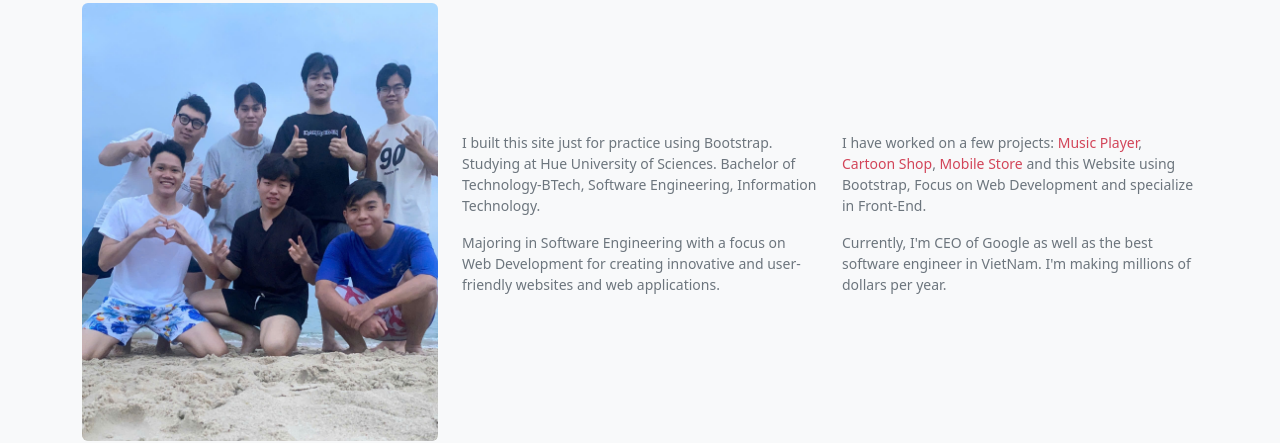
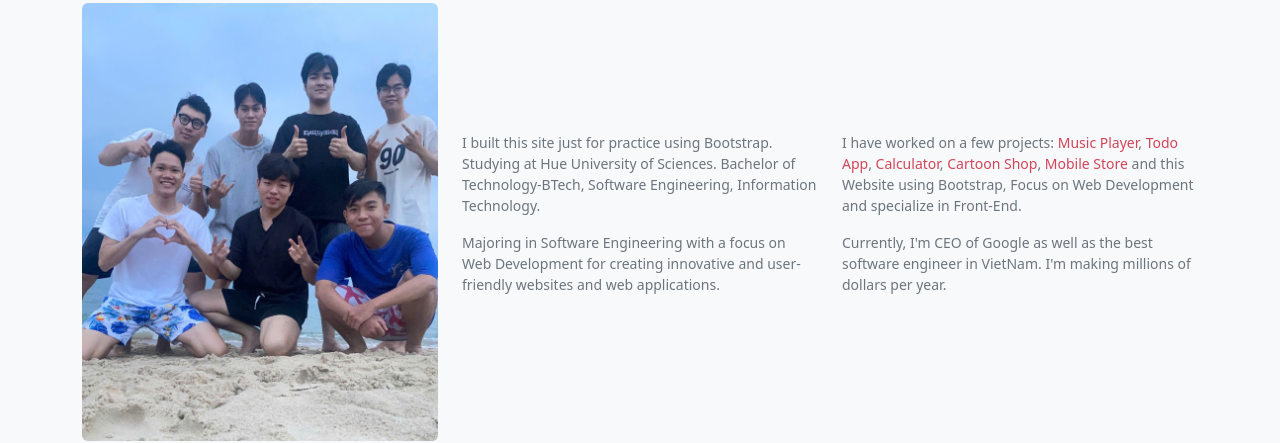
Before and after one commit to NDTue/Bootstrap_Project, a plain HTML site: page about.html in a window 1280 px wide. Shown: the part 800-1243 px from the top of the page. Drawn offline with nearby package versions, Linux system fonts and the light colour scheme.

Commit message:
modified

```diff
--- a/about.html
+++ b/about.html
@@ -145,6 +145,10 @@
                         I have worked on a few projects:
                         <a class="text-decoration-none" style="color: var(--btn-color);" href="https://music-player-ndtues-projects.vercel.app/"
                             target="_blank">Music Player</a>,
+                        <a class="text-decoration-none" style="color: var(--btn-color);" href="https://ndtue.github.io/Todo_App/"
+                            target="_blank">Todo App</a>,
+                        <a class="text-decoration-none" style="color: var(--btn-color);" href="https://ndtue.github.io/Calculator/"
+                            target="_blank">Calculator</a>,
                         <a class="text-decoration-none" style="color: var(--btn-color);" href="https://cartoon-shop.vercel.app/"
                             target="_blank">Cartoon Shop</a>,
                         <a class="text-decoration-none" style="color: var(--btn-color);" href="https://mobile-store-blond.vercel.app/"
```
